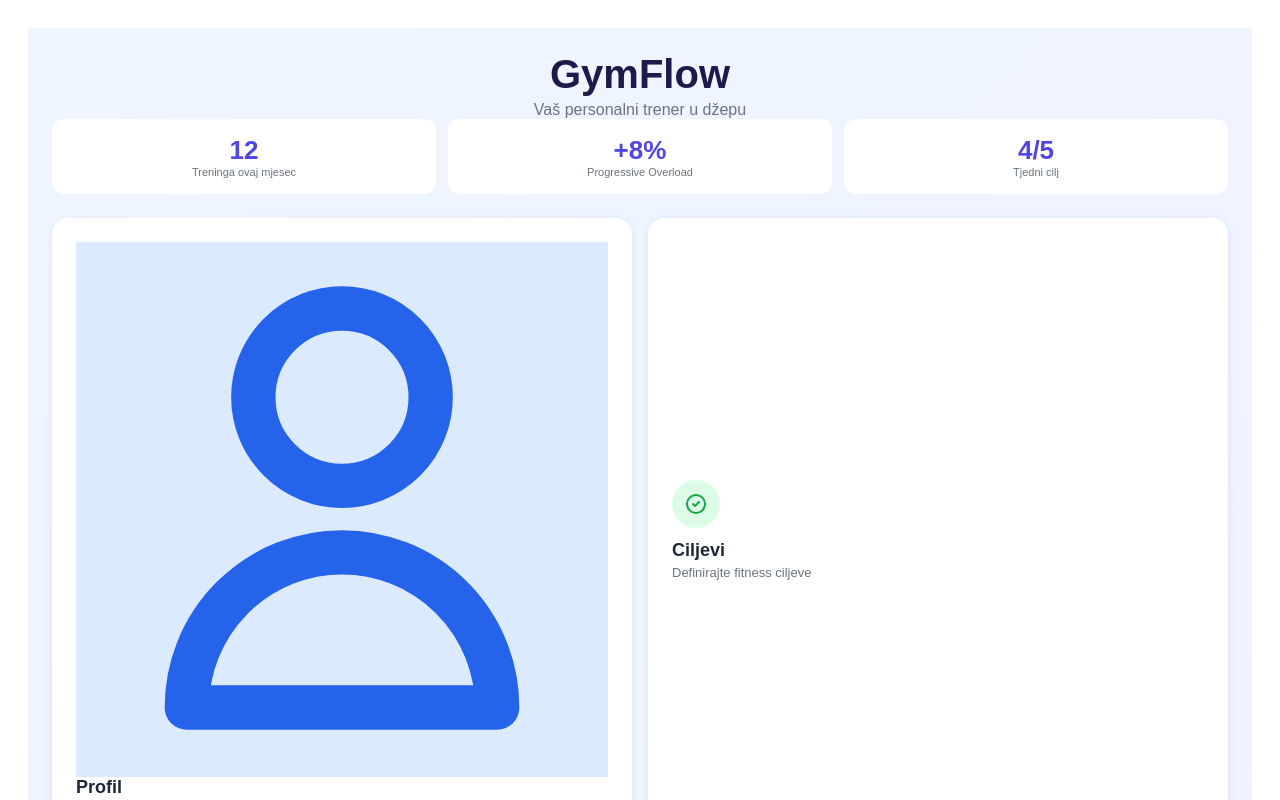
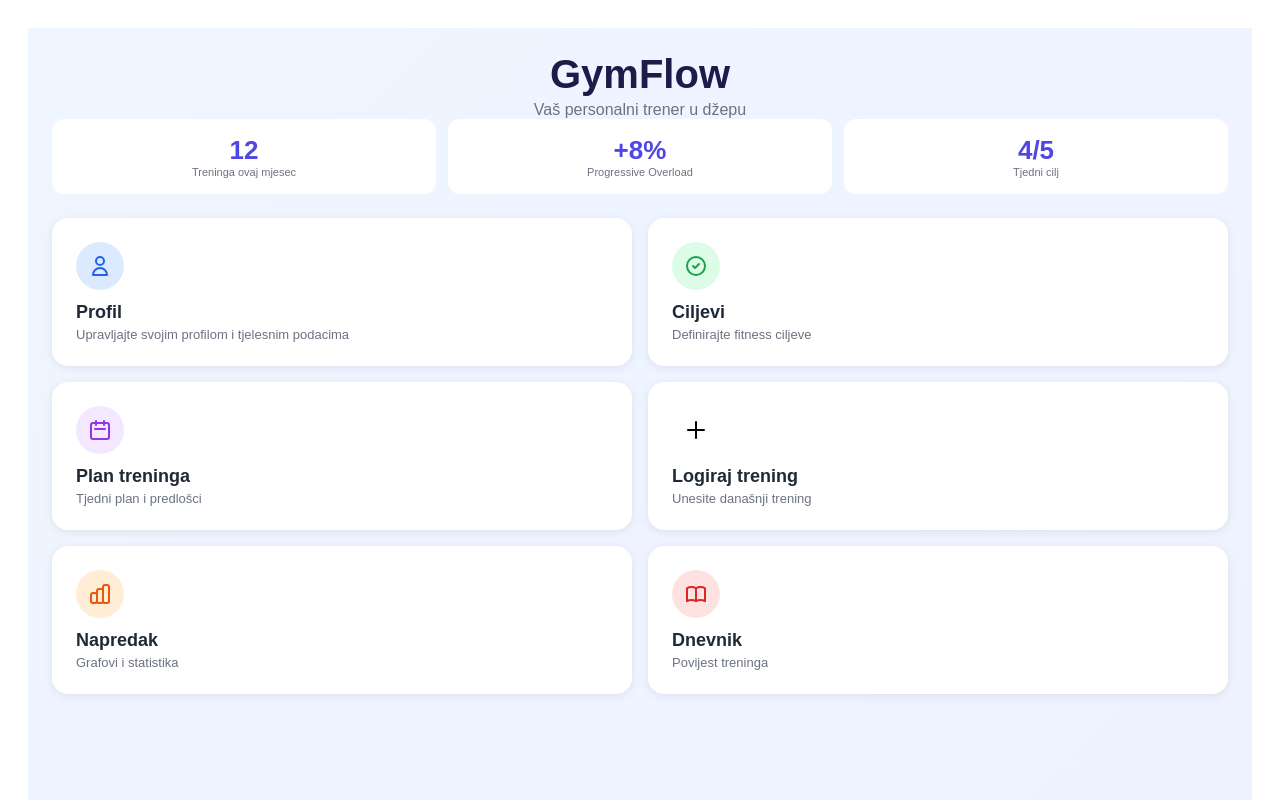
Before and after one commit to brkmika/gymflow, a Vue app in the folder vue-GymFlow/: page / in a window 1280 px wide. Shown: the top 800 px of the page. Built offline with nearby package versions, Linux system fonts and the light colour scheme.

Commit message:
popravio ikonu profilne i CSS na ostale ikone

```diff
--- a/vue-GymFlow/src/views/HomeView.vue
+++ b/vue-GymFlow/src/views/HomeView.vue
@@ -20,10 +20,10 @@
         </div>
     </div>
 
-    <!-- Zbog nekog razloga ova ikona za profil je samo ostala ogromna dok su sve ostale male-->
+
    <div class="menu-grid">
     <button class="menu-card" @click="navigate('profil')">
-        <div class="@menu-icon blue-bg">
+        <div class="menu-icon blue-bg">
             <svg fill="none" stroke="currentColor" viewBox="0 0 24 24">
                 <path stroke-linecap="round" stroke-linejoin="round" stroke-width="2"
                 d="M16 7a4 4 0 11-8 0 4 4 0 018 0zM12 14a7 7 0 00-7 7h14a7 7 0 00-7-7z" />
@@ -59,7 +59,7 @@
 
 
     <button class="menu-card" @click="navigate('logiraj-trening')">
-        <div class="menu-icon">
+        <div class="menu-icon white-bg">
     <svg fill="none" stroke="currentColor" viewBox="0 0 24 24">
       <path stroke-linecap="round" stroke-linejoin="round" stroke-width="2"
         d="M12 4v16m8-8H4" />
@@ -71,7 +71,7 @@
 
 
     <button class="menu-card" @click="navigate('napredak')">
-        <div class="menu-icon">
+        <div class="menu-icon orange-bg">
     <svg fill="none" stroke="currentColor" viewBox="0 0 24 24">
       <path stroke-linecap="round" stroke-linejoin="round" stroke-width="2"
         d="M9 19v-6a2 2 0 00-2-2H5a2 2 0 00-2 2v6a2 2 0 002 2h2a2 2 0 002-2zm0
@@ -85,7 +85,7 @@
 
 
     <button class="menu-card" @click="navigate('dnevnik')">
-        <div class="menu-icon">
+        <div class="menu-icon red-bg">
     <svg fill="none" stroke="currentColor" viewBox="0 0 24 24">
       <path stroke-linecap="round" stroke-linejoin="round" stroke-width="2"
         d="M12 6.253v13m0-13C10.832 5.477 9.246 5 7.5 5S4.168 5.477 3 6.253v13C4.168
@@ -243,4 +243,16 @@ const navigate = (screen) => {
 
 .purple-bg {background: #f3e8ff; }
 .purple-bg svg {color: #9333ea;}
+
+
+
+.orange-bg {background: #ffedd5; }
+.orange-bg svg {color: #ea580c;}
+
+.red-bg {background: #fee2e2; }
+.red-bg svg {color: #dc2626; }
+
+
+
+
 </style>
```
